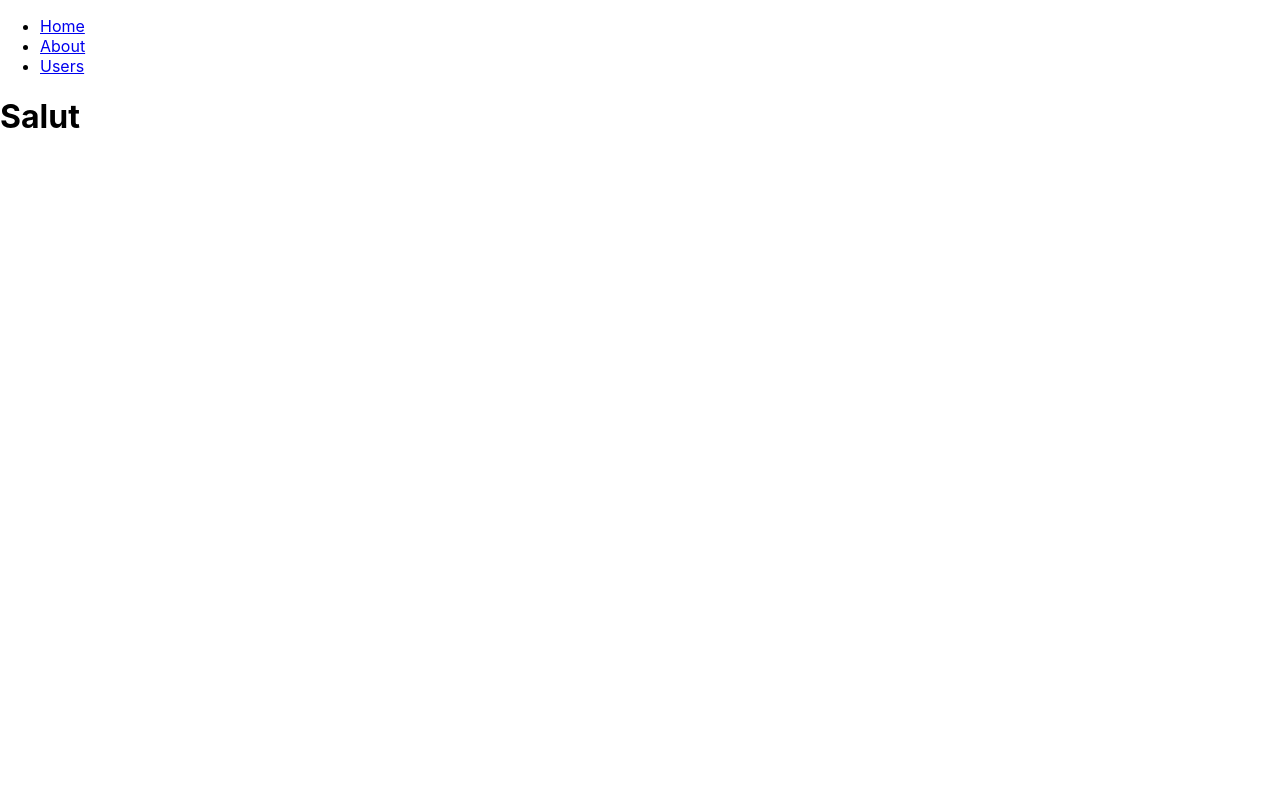
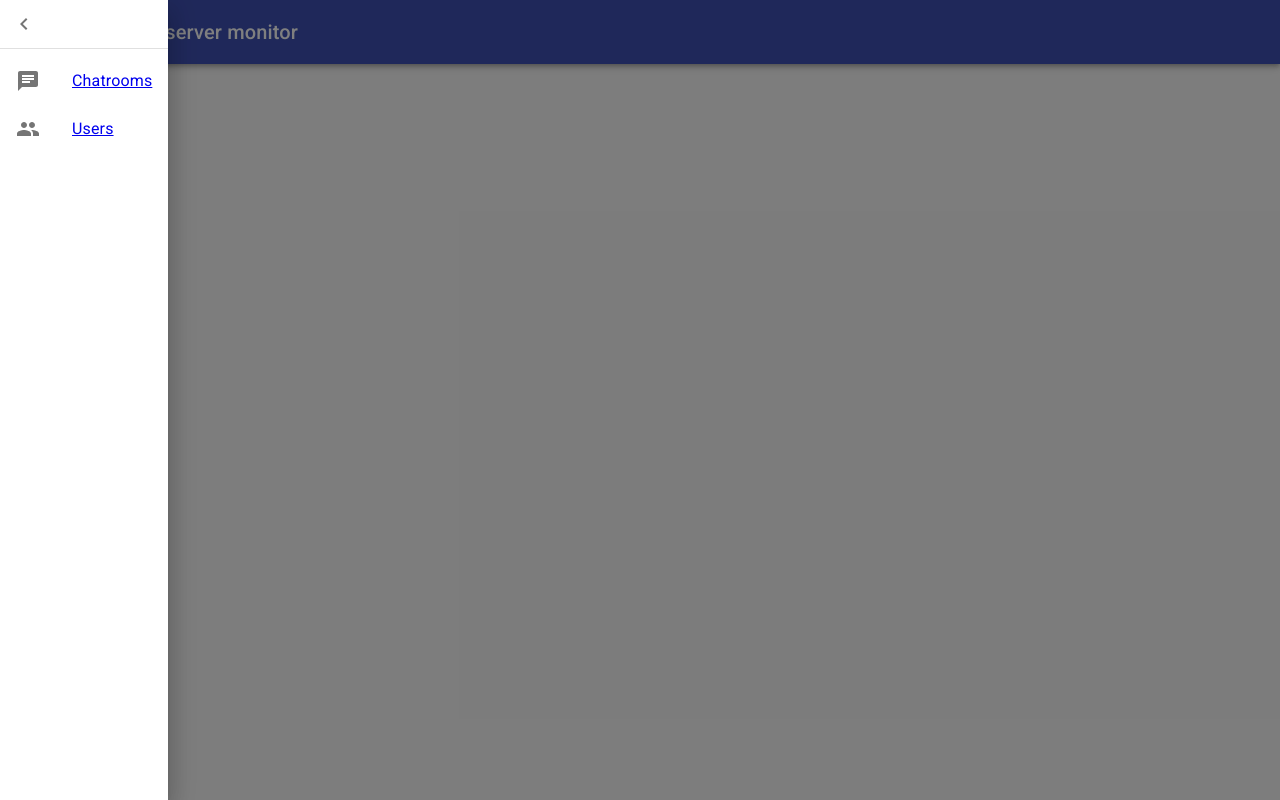
Before and after one commit to BSoD38/react-ci-tp, a React (Create React App) app: page /about in a window 1280 px wide. Built offline with nearby package versions, Linux system fonts and the light colour scheme.

Commit message:
prepare material-ui

```diff
--- a/package.json
+++ b/package.json
@@ -4,6 +4,7 @@
   "private": true,
   "dependencies": {
     "@material-ui/core": "^4.11.0",
+    "@material-ui/icons": "^4.9.1",
     "@testing-library/jest-dom": "^5.11.5",
     "@testing-library/react": "^11.1.0",
     "@testing-library/user-event": "^12.1.10",
--- a/public/index.html
+++ b/public/index.html
@@ -8,6 +8,10 @@
     <meta
       name="description"
       content="Web site created using create-react-app"
+    />
+    <meta
+      name="viewport"
+      content="minimum-scale=1, initial-scale=1, width=device-width"
     />
     <link rel="apple-touch-icon" href="%PUBLIC_URL%/logo192.png" />
     <!--
@@ -24,7 +28,9 @@
       work correctly both with client-side routing and a non-root public URL.
       Learn how to configure a non-root public URL by running `npm run build`.
     -->
-    <title>React App</title>
+    <link rel="stylesheet" href="https://fonts.googleapis.com/css?family=Roboto:300,400,500,700&display=swap" />
+    <link rel="stylesheet" href="https://fonts.googleapis.com/icon?family=Material+Icons" />
+    <title>React CI Test App</title>
   </head>
   <body>
     <noscript>You need to enable JavaScript to run this app.</noscript>
--- a/src/App.js
+++ b/src/App.js
@@ -1,4 +1,3 @@
-import { Button } from "@material-ui/core";
 import React, { useState } from "react";
 import {
   BrowserRouter as Router,
@@ -8,51 +7,71 @@ import {
 } from "react-router-dom";
 import Chatrooms from "./pages/Chatrooms";
 import Users from "./pages/Users";
+import CssBaseline from '@material-ui/core/CssBaseline';
+import { AppBar, IconButton, Toolbar, Typography, Drawer, Divider, List, ListItem, ListItemIcon, ListItemText } from "@material-ui/core";
+import MenuIcon from "@material-ui/icons/Menu";
+import ChevronLeftIcon from "@material-ui/icons/ChevronLeft";
+import UserIcon from "@material-ui/icons/People";
+import ChatroomsIcon from "@material-ui/icons/Chat";
 
 export default function App() {
+  const [drawerOpen, setDrawerOpen] = useState(true);
   return (
     <Router>
+      <CssBaseline />
+      <AppBar position="relative">
+        <Toolbar>
+          <IconButton
+              edge="start"
+              color="inherit"
+              aria-label="open drawer"
+              onClick={() => setDrawerOpen(!drawerOpen)}
+            >
+              <MenuIcon />
+          </IconButton>
+          <Typography component="h1" variant="h6" color="inherit" noWrap>
+            Chatrooms server monitor
+          </Typography>
+        </Toolbar>
+      </AppBar>
+      <Drawer
+        variant="temporary"
+        open={drawerOpen}
+      >
         <div>
-        <nav>
-          <ul>
-            <li>
-              <Link to="/">Home</Link>
-            </li>
-            <li>
-              <Link to="/about">About</Link>
-            </li>
-            <li>
-              <Link to="/users">Users</Link>
-            </li>
-          </ul>
-        </nav>
+          <IconButton onClick={() => setDrawerOpen(!drawerOpen)}>
+            <ChevronLeftIcon />
+          </IconButton>
+        </div>
+        <Divider />
+        <List>
+          <Link to="/" onClick={() => setDrawerOpen(false)}>
+            <ListItem button>
+              <ListItemIcon>
+                <ChatroomsIcon />
+              </ListItemIcon>
+              <ListItemText primary="Chatrooms"/>
+            </ListItem>
+          </Link>
+          <Link to="/users" onClick={() => setDrawerOpen(false)}>
+            <ListItem button>
+              <ListItemIcon>
+                <UserIcon />
+              </ListItemIcon>
+              <ListItemText primary="Users"/>
+            </ListItem>
+          </Link>
+        </List>
+      </Drawer>
 
-        {/* A <Switch> looks through its children <Route>s and
-            renders the first one that matches the current URL. */}
       <Switch>
-          <Route path="/about">
-            <Chatrooms />
-          </Route>
         <Route path="/users">
           <Users />
         </Route>
         <Route path="/">
-            <Home />
+          <Chatrooms />
         </Route>
       </Switch>
-      </div>
     </Router>
   );
 }
-
-function Home() {
-  const [count, setCount] = useState(0);
-  return (
-    <div>
-      <Button onClick={() => setCount(count - 1)}>
-        Click me
-      </Button>
-      <h2>{count}</h2>
-    </div>
-  );
-}
```
Also changed, not shown: 1 other file (tests, documents, lock files or other folders). Lines whose indentation alone changed are shown as unchanged.
